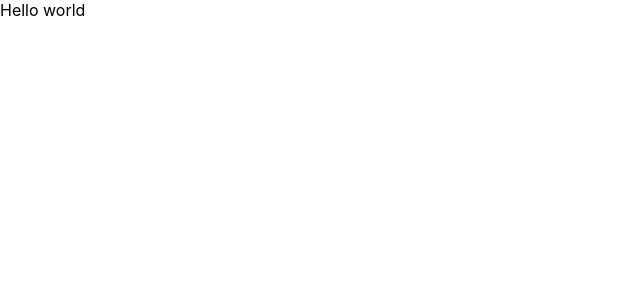
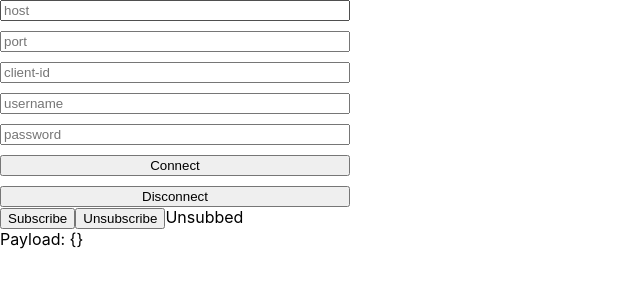
Before and after one commit to mataltamore/mqtt-smarthome-app, a React (Create React App) app: page / in a window 1280 px wide. Shown: the top 300 px of the page, without its empty margins (0-640 px from the left). Built offline with nearby package versions, Linux system fonts and the light colour scheme.

Commit message:
feat: add raw implementation of mqtt services

```diff
--- a/src/App.tsx
+++ b/src/App.tsx
@@ -1,5 +1,112 @@
-function App() {
-  return <div>Hello world</div>;
+import { useEffect, useState } from "react";
+
+import Connection from "./Connection";
+
+import {
+  CloseCallback,
+  connect,
+  IClientOptions,
+  MqttClient,
+} from "precompiled-mqtt";
+import { IClientSubscribeOptions } from "mqtt";
+
+export default function App() {
+  const [client, setClient] = useState<MqttClient>();
+  const [connectStatus, setConnectStatus] = useState("Connect");
+  const [isSubbed, setIsSubbed] = useState(false);
+  const [payload, setPayload] = useState({});
+
+  const mqttConnect = (host: string, mqttOption: IClientOptions) => {
+    setConnectStatus("Connecting");
+    setClient(connect(host, mqttOption));
+  };
+
+  useEffect(() => {
+    if (!client) return;
+
+    client.on("connect", () => {
+      setConnectStatus("Connected");
+    });
+    client.on("error", (err) => {
+      console.error("Connection error: ", err);
+      client.end();
+    });
+    client.on("reconnect", () => {
+      setConnectStatus("Reconnecting");
+    });
+    client.on("message", (topic, message) => {
+      const payload = { topic, message: message.toString() };
+      setPayload(payload);
+    });
+    client.on("disconnect", () => {
+      setConnectStatus("Connect");
+    });
+  }, [client]);
+
+  const mqttDisconnect = () => {
+    if (!client) return;
+
+    client.end(true);
+  };
+
+  const mqttSub = (subscription: { topic: string }) => {
+    if (!client) return;
+
+    const { topic } = subscription;
+    const closeCallback: CloseCallback = (error) => {
+      if (error) {
+        console.log("Subscribe to topics error", error);
+        return;
+      }
+      setIsSubbed(true);
+    };
+    const options: IClientSubscribeOptions = { qos: 1 };
+    client.subscribe(topic, options, closeCallback);
+  };
+
+  const mqttUnSub = (subscription: { topic: string }) => {
+    if (!client) return;
+
+    const { topic } = subscription;
+    const closeCallback: CloseCallback = (error) => {
+      if (error) {
+        console.log("Unsubscribe error", error);
+        return;
+      }
+      setIsSubbed(false);
+    };
+    client.unsubscribe(topic, closeCallback);
+  };
+
+  const handleSubscribe = () => {
+    const record = {
+      topic: "sensor/temperature",
+    };
+    mqttSub(record);
+  };
+
+  const handleUnsubscribe = () => {
+    const record = {
+      topic: "sensor/temperature",
+    };
+    mqttUnSub(record);
+  };
+
+  return (
+    <>
+      <Connection
+        connect={mqttConnect}
+        disconnect={mqttDisconnect}
+        connectBtn={connectStatus}
+      />
+      <button type="button" onClick={handleSubscribe}>
+        Subscribe
+      </button>
+      <button type="button" onClick={handleUnsubscribe}>
+        Unsubscribe
+      </button>
+      {isSubbed ? "Subbed" : "Unsubbed"}
+      <div>Payload: {JSON.stringify(payload)}</div>
+    </>
+  );
 }
-
-export default App;
--- /dev/null
+++ b/src/Connection.tsx
@@ -0,0 +1,84 @@
+import { IClientOptions } from "mqtt";
+import { useRef } from "react";
+interface ConnectionProps {
+  connect: (host: string, mqttOption: IClientOptions) => void;
+  disconnect: () => void;
+  connectBtn: string;
+}
+
+export default function Connection(props: ConnectionProps) {
+  const { connect, disconnect, connectBtn } = props;
+  const hostRef = useRef<HTMLInputElement>(null);
+  const portRef = useRef<HTMLInputElement>(null);
+  const clientIdRef = useRef<HTMLInputElement>(null);
+  const usernameRef = useRef<HTMLInputElement>(null);
+  const passwordRef = useRef<HTMLInputElement>(null);
+
+  const handleConnect = (event: React.FormEvent<HTMLFormElement>) => {
+    event.preventDefault();
+
+    const url = `wss://${hostRef.current?.value}:${portRef.current?.value}/`;
+    console.log("url: ", url);
+    const options: IClientOptions = {
+      keepalive: 30,
+      protocolId: "MQTT",
+      protocolVersion: 4,
+      clean: true,
+      reconnectPeriod: 1000,
+      connectTimeout: 30 * 1000,
+      will: {
+        topic: "WillMsg",
+        payload: "Connection Closed abnormally..!",
+        qos: 0,
+        retain: false,
+      },
+      rejectUnauthorized: false,
+    };
+    options.clientId = clientIdRef.current?.value ?? undefined;
+    options.username = usernameRef.current?.value ?? undefined;
+    options.password = passwordRef.current?.value ?? undefined;
+    connect(url, options);
+  };
+
+  const handleDisconnect = () => {
+    disconnect();
+  };
+
+  return (
+    <form
+      onSubmit={handleConnect}
+      style={{
+        display: "flex",
+        flexDirection: "column",
+        gap: 10,
+        maxWidth: 350,
+      }}
+    >
+      <input type="text" placeholder="host" name="host" ref={hostRef} />
+      <input type="text" placeholder="port" name="port" ref={portRef} />
+      <input
+        type="text"
+        placeholder="client-id"
+        name="clientid"
+        ref={clientIdRef}
+      />
+      <input
+        type="text"
+        placeholder="username"
+        name="username"
+        ref={usernameRef}
+      />
+      <input
+        type="text"
+        placeholder="password"
+        name="password"
+        ref={passwordRef}
+      />
+
+      <button type="submit">{connectBtn}</button>
+      <button type="button" onClick={handleDisconnect}>
+        Disconnect
+      </button>
+    </form>
+  );
+}
```
